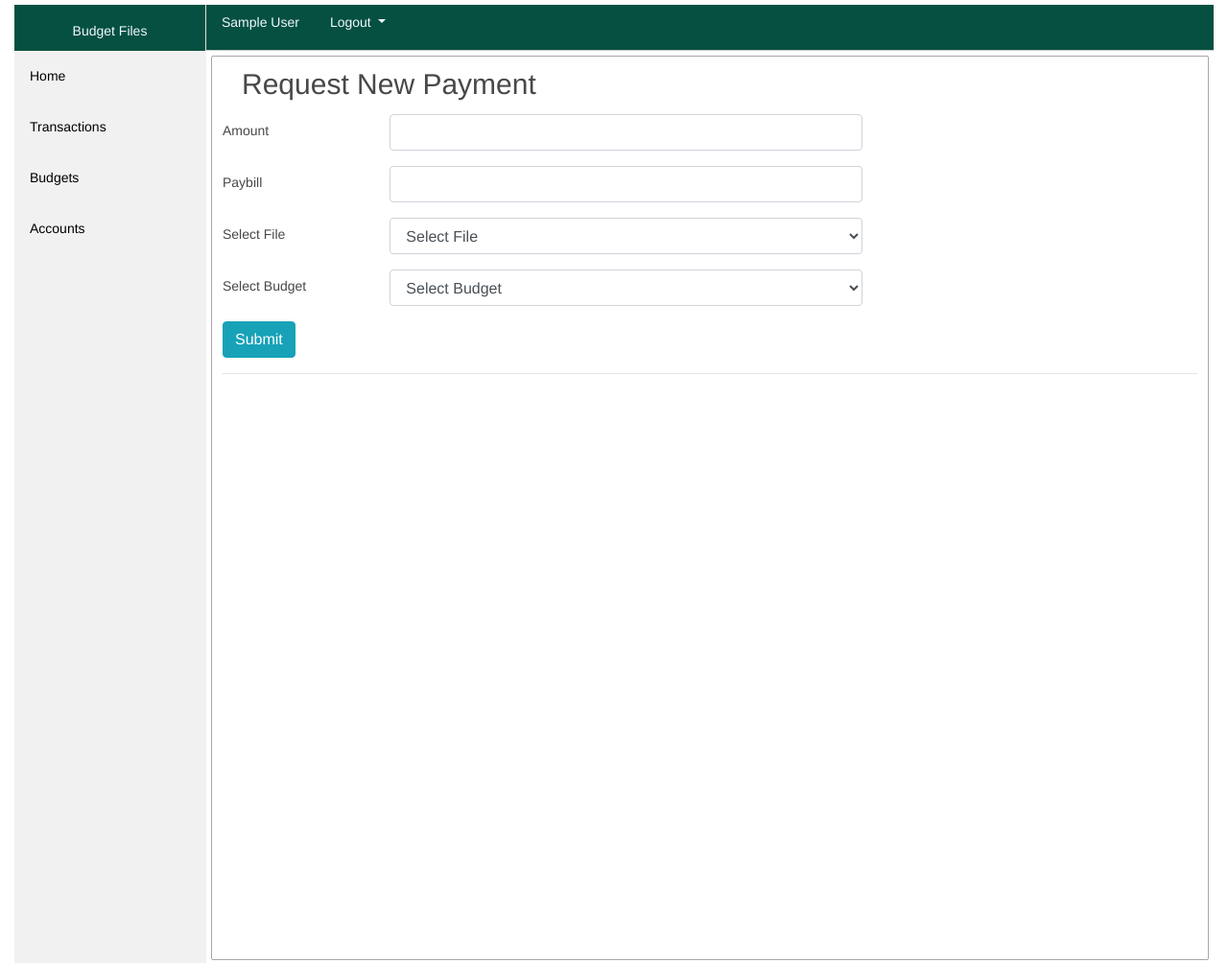
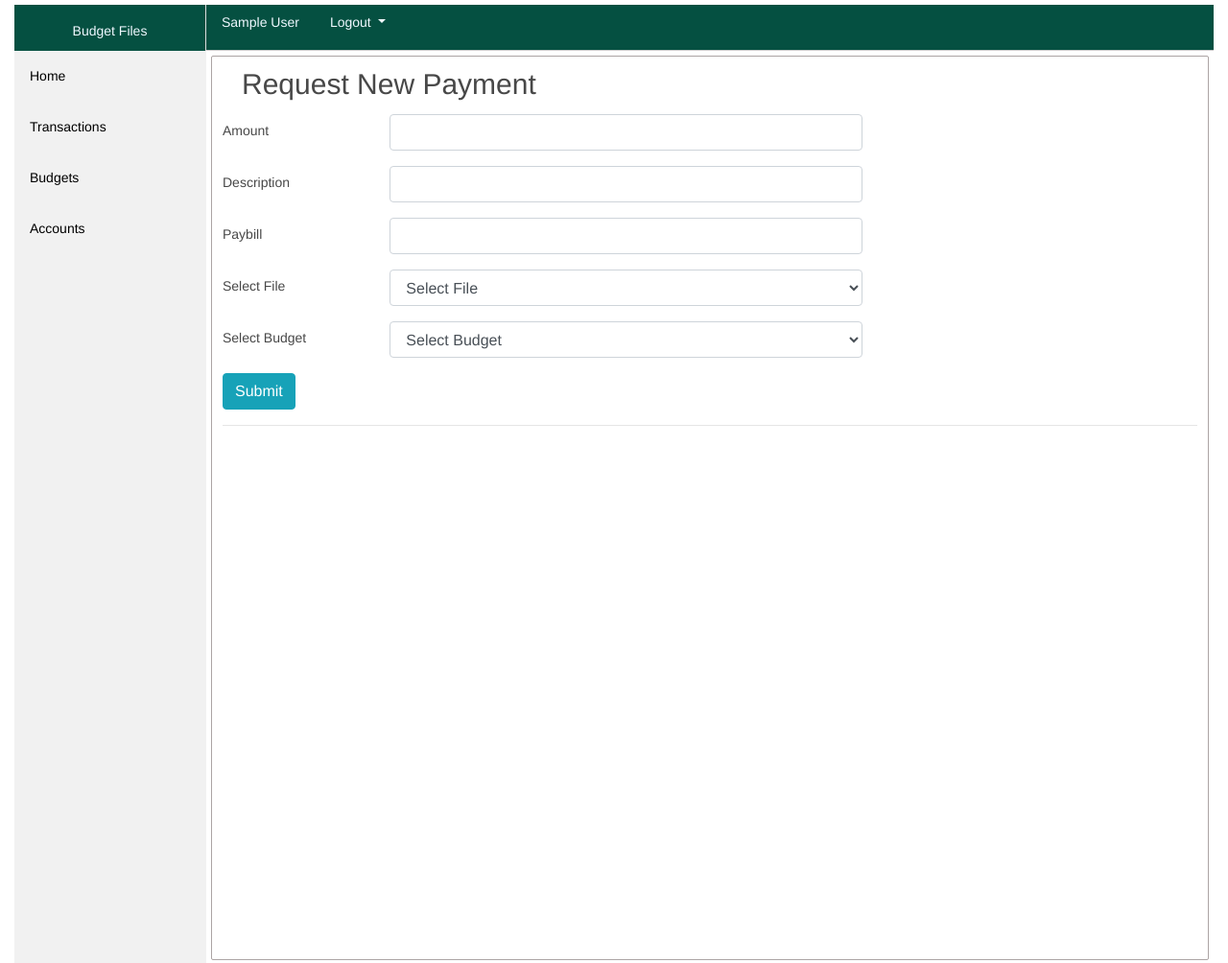
Before and after one commit to mwangim4786/budget_files, a Flask app: page /payment_request in a window 1280 px wide. Shown: the top 1004 px of the page at 96% size. Run offline with Flask 3, Linux system fonts and the light colour scheme; a user stored in the database is signed in; tables that the repository leaves empty hold one stand-in row (values such as "Sample post"); some libraries are stand-ins or nearby versions.

Commit message:
Alter Transactions table and forms.py

```diff
--- a/app/forms.py
+++ b/app/forms.py
@@ -114,6 +114,8 @@ class PayForm(FlaskForm):
     amount = IntegerField('Amount',
                            validators=[DataRequired()])
 
+    narration = StringField('Description', validators=[DataRequired(), Length(min=1, max=200)])
+
     paybill = StringField('Paybill', validators=[DataRequired()])
 
     # file_no = SelectField('Select File', choices=choice_func_file(), validators=[DataRequired()])
--- a/app/models.py
+++ b/app/models.py
@@ -39,6 +39,7 @@ class Transaction(db.Model):
     # phone_no = db.Column(db.String(20), nullable=False)
     user_id = db.Column(db.Integer, db.ForeignKey(Users.id), nullable=False)
     amount = db.Column(db.Integer, nullable=False)
+    narration = db.Column(db.String(200),nullable=True)
     budget = db.Column(db.Integer, nullable=False)
     file = db.Column(db.String(20),nullable=True)
     trans_date = db.Column(db.DateTime(), nullable=False)
--- a/app/routes.py
+++ b/app/routes.py
@@ -371,6 +371,7 @@ def payment_request():
     if form.validate_on_submit():
         # Payment variables
         amount = form.amount.data
+        narration = form.narration.data
         partyB = form.paybill.data
         file = str(form.file_no.data)
         budgetId = form.budget_no.data
@@ -394,7 +395,7 @@ def payment_request():
 
 
         if amount > available_funds:
-            flash('Insufficient funds for this transaction!'+budgetId+'', 'warning')
+            flash('Insufficient funds for this transaction!  Avalilable funds - '+available_funds+'', 'warning')
             return redirect(url_for('transactions'))
         # -----------------------------------------------------------------------------
 
@@ -402,6 +403,7 @@ def payment_request():
 
         session["budgetId"] = budgetId
         session["fileId"] = file
+        session["desc"] = narration
 
 
 
@@ -543,8 +545,9 @@ def handle_callback():
         user_id = 1
         budget = 0
         file = '-'
+        narration = '-'
 
-        trans = Transaction(transaction_id=transaction_id, mpesa_ref=mpesa_ref, merchant_req_id=merchant_req_id, trans_date=trans_date, status=status, amount=amount, user_id=user_id, budget=budget, file=file)
+        trans = Transaction(transaction_id=transaction_id, mpesa_ref=mpesa_ref, merchant_req_id=merchant_req_id, trans_date=trans_date, status=status, amount=amount, user_id=user_id, budget=budget, file=file, narration=narration)
         db.session.add(trans)
         db.session.commit()
 
@@ -613,9 +616,11 @@ def confirm_payment(merchant_req_id):
             count = 5
             budget = session.get("budgetId", None)
             fileNo = session.get("fileId", None)
+            description = session("desc", None)
             payment.user_id = current_user.id
             payment.budget = budget
             payment.file = fileNo
+            payment.narration = description
 
             db.session.commit()
             if payment.status == '0':
--- a/app/templates/payment_request.html
+++ b/app/templates/payment_request.html
@@ -30,6 +30,25 @@
                             {% else %}
                                 <!-- if no errors -->
                                 {{ form.amount(class="form-control") }}
+                            {% endif %}
+                        </div>
+                    </div>
+
+
+                    <div class="form-group row">
+                        {{ form.narration.label(class="col-sm-2 col-form-label") }}
+                        <div class="col-sm-6">
+                            <!-- check for errors on submit -->
+                            {% if form.narration.errors %}
+                                {{ form.narration(class="form-control is-invalid") }}
+                                <div>
+                                    {% for error in form.narration.errors %}
+                                        <span>{{ error }}</span>
+                                    {% endfor %}
+                                </div>
+                            {% else %}
+                                <!-- if no errors -->
+                                {{ form.narration(class="form-control") }}
                             {% endif %}
                         </div>
                     </div>
```
Also changed, not shown: 1 other file.
